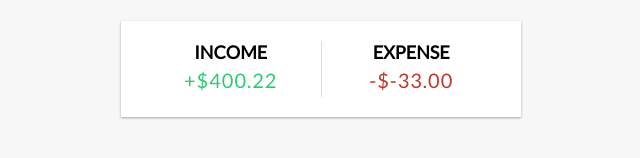
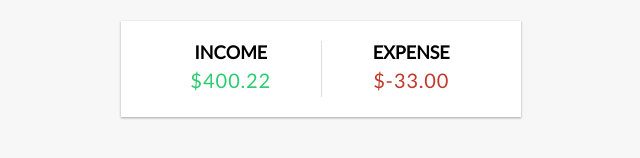
Before and after one commit to Antonioax/ExpenseTracker, a Vue app: page / in a window 1280 px wide. Shown: the part 150-308 px from the top of the page, without its empty margins (319-959 px from the left). Built offline with nearby package versions, Linux system fonts and the light colour scheme.

Commit message:
Fixed some bugs

```diff
--- a/src/App.vue
+++ b/src/App.vue
@@ -46,12 +46,22 @@ const onTransaction = (transaction) => {
   toast.success("Transaction added");
 };
 
+const allIds = new Set(transactions.value.map((t) => t.id));
+
 const generateUniqueId = () => {
-  return Math.floor(Math.random() * 1000000);
+  let id;
+  do {
+    id = Math.floor(Math.random() * 1000000);
+  } while (allIds.has(id));
+
+  allIds.add(id);
+  console.log(allIds);
+  return id;
 };
 
 const onDelete = (id) => {
   transactions.value = transactions.value.filter((t) => t.id !== id);
+  allIds.delete(id);
   toast.success("Transaction deleted");
 };
 </script>
--- a/src/components/IncomeExpenses.vue
+++ b/src/components/IncomeExpenses.vue
@@ -15,11 +15,11 @@ defineProps({
   <div class="inc-exp-container">
     <div>
       <h4>Income</h4>
-      <p id="money-plus" class="money plus">+${{ income.toFixed(2) }}</p>
+      <p id="money-plus" class="money plus">${{ income.toFixed(2) }}</p>
     </div>
     <div>
       <h4>Expense</h4>
-      <p id="money-minus" class="money minus">-${{ expense.toFixed(2) }}</p>
+      <p id="money-minus" class="money minus">${{ expense.toFixed(2) }}</p>
     </div>
   </div>
 </template>
```
